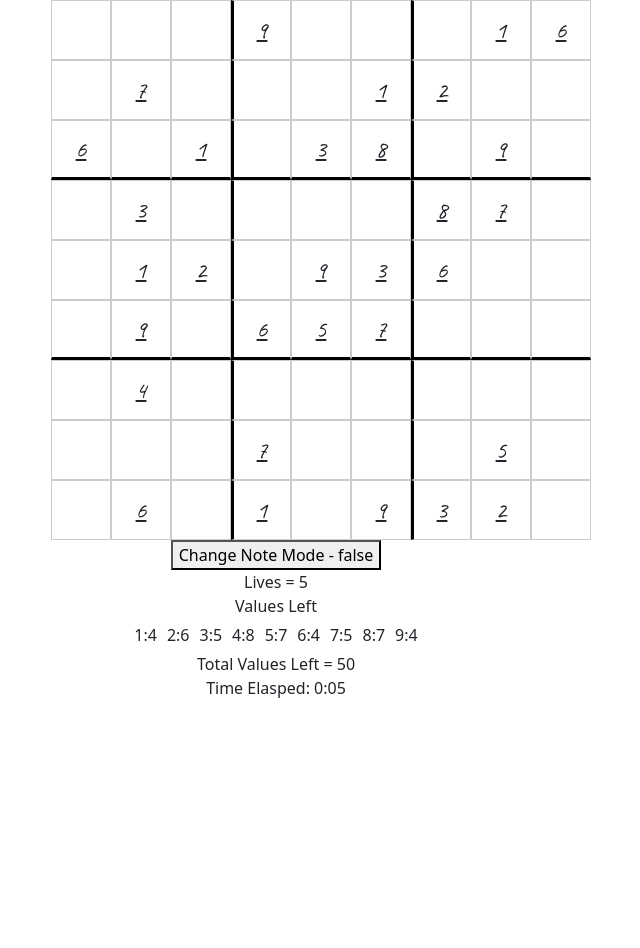
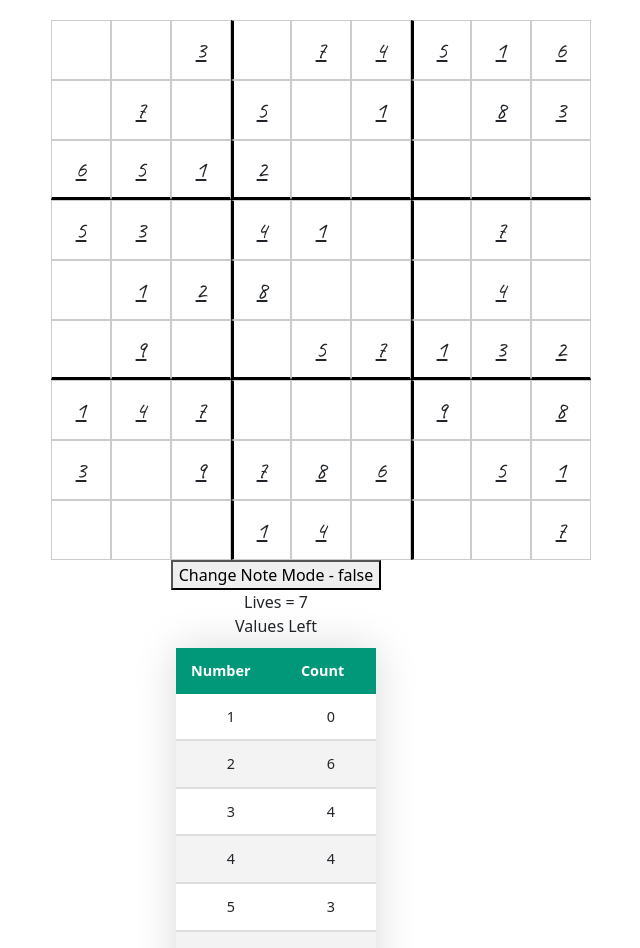
Before and after one commit to Juan-Martinez-306/sudoku-ag-ts, a React (Create React App) app: page / in a window 1280 px wide. Shown: the top 948 px of the page, without its empty margins (364-1004 px from the left). Before the commit the page ends 800 px from the top, so only its background shows below. Built offline with nearby package versions, Linux system fonts and the light colour scheme.

Commit message:
Added more preformance enhancements and added a more stylized counter.

```diff
--- a/src/App.tsx
+++ b/src/App.tsx
@@ -7,9 +7,10 @@ import { Sudoku, SudokuDifficulty } from "./utility/Sudoku";
 
 function App() {
   const [sudokuObj, setSodukuObj] = useState<Sudoku>(
-    new Sudoku(SudokuDifficulty.Easy)
+    new Sudoku(SudokuDifficulty.Debug)
   );
   const [gameOver, setGameOver] = useState<boolean>(false);
+  const [winScreen, setWinScreen] = useState<boolean>(false);
   const [timerSeconds, setTimerSeconds] = useState<number>(0);
   const timerRef = useRef<number | null>(null);
 
@@ -59,6 +60,12 @@ function App() {
       setGameOver(true);
     }
   }, [sudokuObj.lives, setGameOver]);
+
+  useEffect(() => {
+    if (sudokuObj.amountOfBoxesLeft === 0) {
+      setWinScreen(true);
+    }
+  }, [sudokuObj.amountOfBoxesLeft]);
   return (
     <div className="App">
       {gameOver && (
@@ -71,6 +78,13 @@ function App() {
           </div>
         </div>
       )}
+      {winScreen && (
+        <div className="overlay">
+          <div className="overlay-content">
+            <h1>You Won!</h1>
+          </div>
+        </div>
+      )}
       <SudokuBoard sudokuObj={sudokuObj} setSudokuObj={setSodukuObj} />
       <span>Time Elasped: {timerDisplay}</span>
     </div>
--- /dev/null
+++ b/src/SudokuCountTable.css
@@ -0,0 +1,42 @@
+body {
+    font-family: Arial, sans-serif;
+    margin: 0;
+    padding: 20px;
+    background-color: #f4f4f4;
+}
+
+.sudoku-count-table {
+    border-collapse: collapse;
+    margin: 10px 0;
+    font-size: 0.9em;
+    min-width: 200px;
+    box-shadow: 0 0 40px rgba(0, 0, 0, 0.15);
+    background-color: #ffffff;
+}
+
+.sudoku-count-table thead tr {
+    background-color: #009879;
+    color: #ffffff;
+    text-align: left;
+}
+
+.sudoku-count-table th, .sudoku-count-table td {
+    padding: 12px 15px;
+}
+
+.sudoku-count-table tbody tr {
+    border-bottom: 2px solid #dddddd;
+}
+
+.sudoku-count-table tbody tr:nth-of-type(even) {
+    background-color: #f3f3f3;
+}
+
+.sudoku-count-table tbody tr:last-of-type {
+    border-bottom: 2px solid #009879;
+}
+
+.styled-table tbody tr.active-row {
+    font-weight: bold;
+    color: #009879;
+}
--- a/src/components/SudokuBoard.tsx
+++ b/src/components/SudokuBoard.tsx
@@ -1,8 +1,10 @@
-import React, { memo, useEffect, useState } from "react";
+import React, { memo, useEffect, useState, useCallback } from "react";
 import { Sudoku } from "../utility/Sudoku";
 import SudokuBox from "./SudokuBox";
 import "../SudokuBoard.css";
 import SudokuCell from "./SudokuCell";
+import SudokuCountTable from "./SudokuNumber";
+
 export interface SudokuBoardProps {
   sudokuObj: Sudoku;
   setSudokuObj: React.Dispatch<React.SetStateAction<Sudoku>>;
@@ -16,47 +18,66 @@ const SudokuBoard: React.FC<SudokuBoardProps> = ({
   sudokuObj,
   setSudokuObj,
 }) => {
-  const [board, setBoard] = useState<string[][]>(
+  const [board] = useState<string[][]>(
     Array.from({ length: 9 }, () => Array(9).fill(""))
   );
   const [selectedBox, setSelectedBox] = useState<number>(-1);
   const [noteMode, setNoteMode] = useState<boolean>(false);
 
-  const shouldHighlightAsWrong = (boxNum: number) => {
-    //console.log("HERE");
+  const shouldHighlightAsWrong = useCallback(
+    (boxNum: number) => {
       return sudokuObj.showWrong.has(boxNum);
-  };
+    },
+    [sudokuObj]
+  );
 
-  const handleBoxClick = (boxNum: number) => {
-    if (selectedBox === boxNum) {
-      setSelectedBox(-1);
-    } else {
-      setSelectedBox(boxNum);
+  const handleBoxClick = useCallback((boxNum: number) => {
+    setSelectedBox((prevSelectedBox) =>
+      prevSelectedBox === boxNum ? -1 : boxNum
+    );
+  }, []);
+
+  const handleHighlight = useCallback(
+    (sudokuValue: number, boxNum: number) => {
+      if (sudokuValue < 0 || sudokuValue > 9) {
+        console.log("INVALID VALUE");
+        return;
       }
-  };
-
-  const handleHighlight = (sudokuValue: number, boxNum: number) => {
       const newSudokuObj = new Sudoku(sudokuObj.difficulty);
       Object.assign(newSudokuObj, sudokuObj);
       newSudokuObj.highlightedNumbers.clear();
       newSudokuObj.highlightedBoxes.clear();
-    if (sudokuValue < 0 || sudokuValue > 9) {
-      console.log("INVALID VALUE");
-      setSudokuObj(newSudokuObj);
-      return;
-    } else {
       // CLICK ON A CELL ONLY
       if (sudokuValue !== 0) {
         newSudokuObj.highlightNumbersEqualToValue(sudokuValue);
       }
-      // EVERY TIME
+      // EVERY TIME WHEN NORMAL BOX ( NOT ON SIMPLE)
+      if (boxNum >= 0 && boxNum < 81) {
         const row = Math.floor(boxNum / 9);
         const col = boxNum % 9;
         newSudokuObj.highlightBoxesAdjacentToBoxes(row, col);
+      }
       setSudokuObj(newSudokuObj);
       handleBoxClick(boxNum);
+    },
+    [sudokuObj, setSudokuObj, handleBoxClick]
+  );
+
+  const higlightNumbers = useCallback(
+    (sudokuValue: number) => {
+      if (sudokuValue < 0 || sudokuValue > 9) {
+        console.log("INVALID VALUE");
+        return;
       }
-  };
+      const newSudokuObj = new Sudoku(sudokuObj.difficulty);
+      Object.assign(newSudokuObj, sudokuObj);
+      newSudokuObj.highlightedNumbers.clear();
+      newSudokuObj.highlightNumbersEqualToValue(sudokuValue);
+      setSudokuObj(newSudokuObj);
+    },
+    [sudokuObj, setSudokuObj]
+  );
+
   return (
     <div>
       <div className="sudoku-grid">
@@ -112,13 +133,7 @@ const SudokuBoard: React.FC<SudokuBoardProps> = ({
       <div>
         <span>{"Values Left "}</span>
         <div className="horizontal-row">
-          {Array.from({ length: 9 }).map((_, index) => (
-            <div>
-              {String(index + 1) +
-                ":" +
-                String(sudokuObj.valueToAmountLeft[index + 1])}
-            </div>
-          ))}
+          <SudokuCountTable valueToAmountObj={sudokuObj.valueToAmountLeft} />
         </div>
         <span>
           {"Total Values Left = " + String(sudokuObj.amountOfBoxesLeft)}
--- a/src/components/SudokuBox.tsx
+++ b/src/components/SudokuBox.tsx
@@ -68,7 +68,7 @@ const SudokuBox: React.FC<SudokuBoxProps> = ({
   if (JSON.stringify(boxNum) in sudokuObj.notes !== true) {
     sudokuObj.notes[JSON.stringify(boxNum)] = new Set<String>();
   }
-  let noteSet = sudokuObj.notes[JSON.stringify(boxNum)];
+  const noteSet = sudokuObj.notes[JSON.stringify(boxNum)];
   const classNames = [
     "sudoku-box",
     isBoxHighlight && "box-highlight",
--- /dev/null
+++ b/src/components/SudokuNumber.tsx
@@ -0,0 +1,31 @@
+import React from "react";
+import "../SudokuCountTable.css";
+
+interface SudokuCountTableProps {
+  valueToAmountObj: { [key: number]: number };
+}
+
+const SudokuCountTable: React.FC<SudokuCountTableProps> = ({
+  valueToAmountObj,
+}) => {
+  return (
+    <table className="sudoku-count-table">
+      <thead>
+        <tr>
+          <th>Number</th>
+          <th>Count</th>
+        </tr>
+      </thead>
+      <tbody>
+        {Object.keys(valueToAmountObj).map((value, index) => (
+          <tr key={value} className={index % 2 === 0 ? "active-row" : ""}>
+            <td>{Number(value)}</td>
+            <td>{valueToAmountObj[Number(value)]}</td>
+          </tr>
+        ))}
+      </tbody>
+    </table>
+  );
+};
+
+export default SudokuCountTable;
--- a/src/utility/Sudoku.tsx
+++ b/src/utility/Sudoku.tsx
@@ -144,6 +144,7 @@ export enum SudokuDifficulty {
   Easy = 0,
   Medium = 1,
   Hard = 2,
+  Debug = -1,
 }
 
 export class Sudoku {
@@ -248,6 +249,7 @@ export class Sudoku {
     this.handleUpdateShowWrong(boxNum, note);
     // If no conflicting numbers add or delete note
     if (this.showWrong.size === 0) {
+      // eslint-disable-next-line @typescript-eslint/no-unused-expressions
       this.notes[JSON.stringify(boxNum)].has(note)
         ? this.notes[JSON.stringify(boxNum)].delete(note)
         : this.notes[JSON.stringify(boxNum)].add(note);
@@ -303,6 +305,9 @@ export class Sudoku {
       case SudokuDifficulty.Hard:
         revealAmounts = [0, 2, 2, 2, 3];
         break;
+      case SudokuDifficulty.Debug:
+        revealAmounts = [9, 0, 0, 0, 0];
+        break;
     }
 
     const randomNumbers = shuffleArray(
```
Lines whose indentation alone changed are shown as unchanged.
